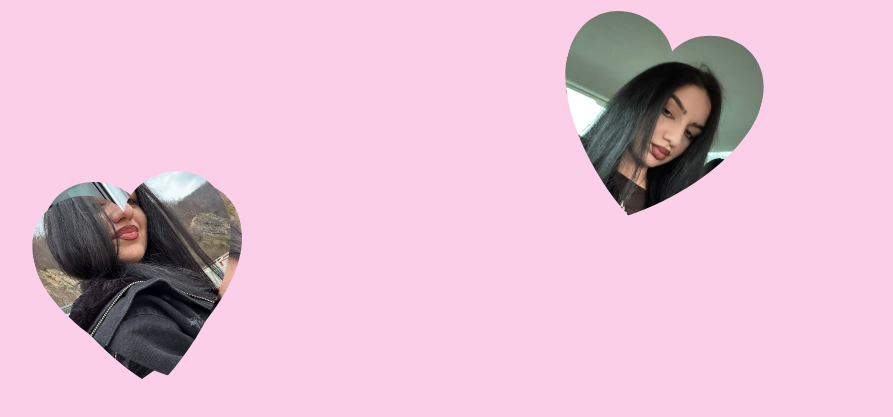
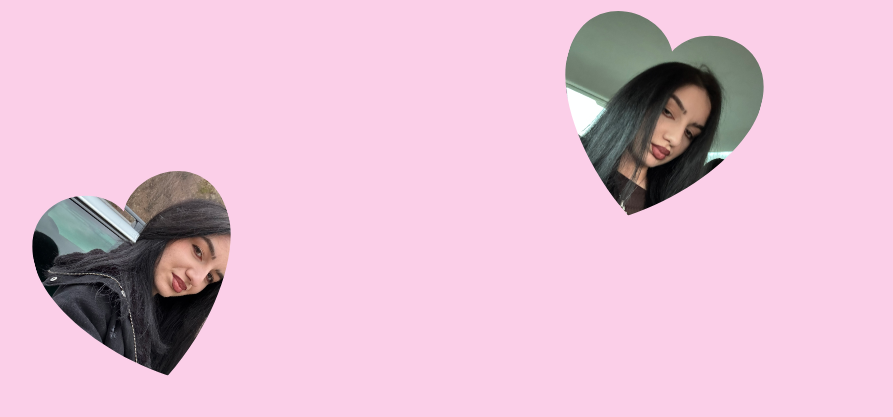
Before and after one commit to MustacheDab/PatrascuDaniel, a website: page index.html in a window 1280 px wide. Shown: the part 461-878 px from the top of the page, without its empty margins (22-915 px from the left). Drawn offline with nearby package versions, Linux system fonts and the light colour scheme.

Commit message:
Update index.html

```diff
--- a/index.html
+++ b/index.html
@@ -48,11 +48,11 @@ IMG_0733.JPEG" alt="Her Photo 2">
   </div>
   <div class="heart-frame tilted-left" style="top: 80%; left: 5%;">
     <img src="
-IMG_0745.JPEG" alt="Her Photo 3" style="object-position: 60% 40%;>
+IMG_0745.JPEG" alt="Her Photo 3" style="object-position: 60% 40%;">
   </div>
   <div class="heart-frame tilted-right" style="top: 19%; left: 45%;">
     <img src="
-IMG_0746.JPEG" alt="Her Photo 4" >
+IMG_0746.JPEG" alt="Her Photo 4">
   </div>
 
   <!-- Buttons -->
```
